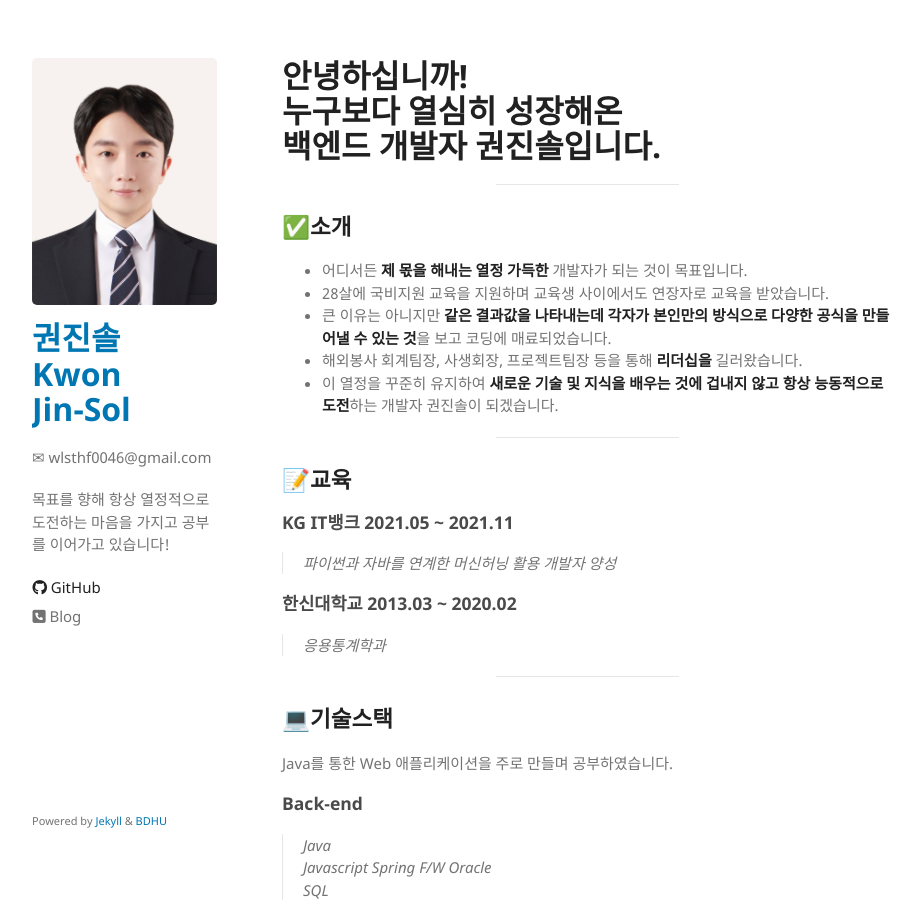
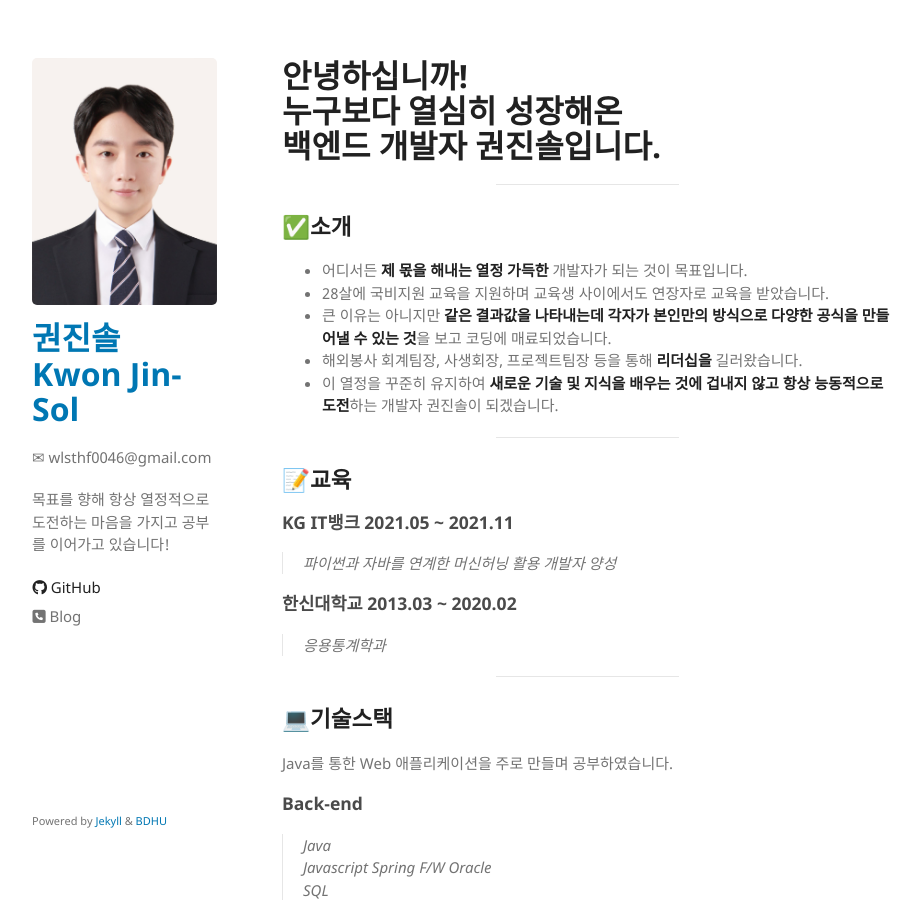
Before and after one commit to JinSolKwon/JinSolKwon-jinsolkwon.github.io, a Jekyll site: the page built from index.md, in a window 1280 px wide and 900 px high. Shown: the whole window, without its empty margins (178-1098 px from the left). Built offline with Jekyll 4.4.1, drawn with Linux system fonts in a browser that asks for light colours; our own code applies the rules of GitHub Pages for plain Markdown files.

```diff
--- a/_config.yml
+++ b/_config.yml
@@ -1,4 +1,4 @@
-title: 권진솔<br>Kwon <br>Jin-Sol
+title: 권진솔<br>Kwon Jin-Sol
 logo: /assets/img/main.jpg
 email: wlsthf0046@gmail.com
 description: 목표를 향해 항상 열정적으로 도전하는 마음을 가지고 공부를 이어가고 있습니다!
```
